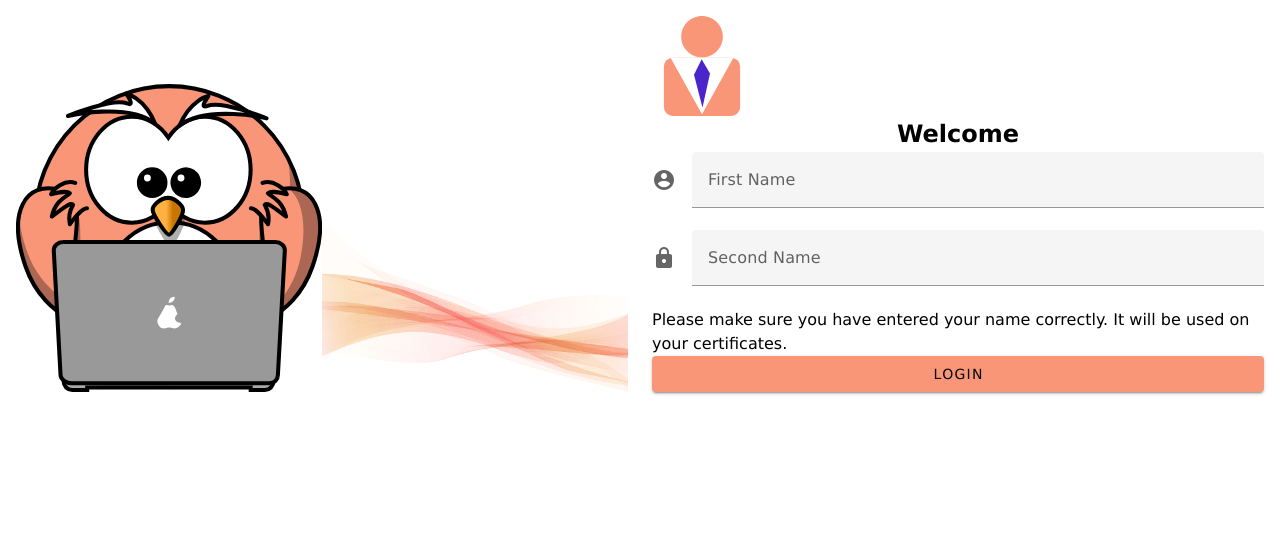
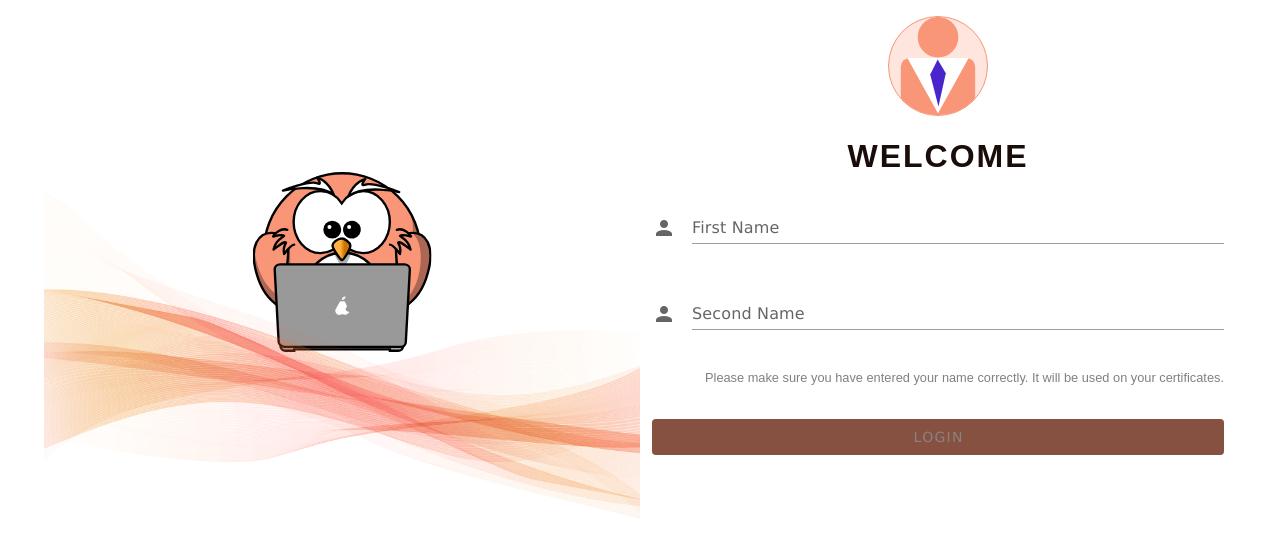
Before and after one commit to Feralwater/Q-for-Quizzes, a Vue app: page /login in a window 1280 px wide. Shown: the top 558 px of the page. Built offline with nearby package versions, Linux system fonts and the light colour scheme.

Commit message:
add styles to login page

```diff
--- /dev/null
+++ b/src/views/LoginView/LoginView.scss
@@ -0,0 +1,52 @@
+.image {
+  padding: 0;
+
+  &__owl {
+    width: 30%;
+    left: 50%;
+    top: 50%;
+    transform: translate(-50%, -50%);
+  }
+
+  &__wave {
+    width: 100%;
+    bottom: 0;
+  }
+}
+
+.login {
+  margin-bottom: 2rem;
+  display: flex;
+  flex-direction: column;
+  gap: 1rem;
+
+  &__avatar {
+    width: 100px;
+    height: 100px;
+    border-radius: 50%;
+    background-color: var(--background);
+    border: 1px solid var(--primary);
+    margin: 0 auto;
+  }
+
+  &__title {
+    text-align: center;
+    font-size: 2rem;
+    font-weight: 700;
+    color: var(--text-color);
+    letter-spacing: 2px;
+    text-transform: uppercase;
+    font-family: 'Jost', sans-serif;
+  }
+
+  &__info {
+    text-align: end;
+    font-size: .8rem;
+    color: var(--grey);
+    font-family: 'Jost', sans-serif;
+  }
+
+  &__button {
+    color: var(--light-text-color);
+  }
+}
--- a/src/views/LoginView/LoginView.vue
+++ b/src/views/LoginView/LoginView.vue
@@ -1,5 +1,5 @@
 <script setup lang="ts">
-import { ref } from 'vue';
+import { computed, ref } from 'vue';
 import wave from '@/assets/images/wave.png';
 import avatar from '@/assets/images/avatar.svg';
 import owl from '@/assets/images/owlNotebook.svg';
@@ -11,6 +11,7 @@ const { setLocalStorage } = useLocalStorage<User>('user', { firstName: '', secon
 
 const firstName = ref('');
 const secondName = ref('');
+const isFormValid = computed(() => !!firstName.value && !!secondName.value);
 
 const login = () => {
   setLocalStorage({ firstName: firstName.value, secondName: secondName.value });
@@ -21,70 +22,76 @@ const login = () => {
 
 
 <template>
-  <v-container fluid>
+  <v-container>
     <v-row>
       <v-col
         cols="12"
         sm="6"
-        class="d-flex align-end"
+        class="image"
       >
         <v-img
           :src="owl"
           alt="owl looking at notebook"
-          class="owl"
+          class="image__owl"
         />
         <v-img
           :src="wave"
           alt="wave"
-          class="wave"
+          class="image__wave"
         />
       </v-col>
       <v-col
         cols="12"
         sm="6"
       >
-        <div class="login-content">
         <v-form @submit.prevent="login">
-            <div class="text-center">
+          <div class="login">
             <v-img
               width="100"
               height="100"
               :src="avatar"
               alt="user avatar"
-                class="avatar"
+              class="login__avatar"
             />
-              <h2 class="title">
+            <h2 class="login__title">
               Welcome
             </h2>
-            </div>
 
             <v-text-field
               v-model="firstName"
-              prepend-icon="mdi-account-circle"
+              prepend-icon="mdi-account"
               label="First Name"
               type="text"
+              variant="underlined"
+              color="primary"
+              clearable
             />
 
             <v-text-field
               v-model="secondName"
-              prepend-icon="mdi-lock"
+              prepend-icon="mdi-account"
               label="Second Name"
               type="text"
+              variant="underlined"
+              color="primary"
+              clearable
             />
 
-            <p>
+            <p class="login__info">
               Please make sure you have entered your name correctly. It will be used on your certificates.
             </p>
-
+          </div>
           <v-btn
             block
+            :disabled="!isFormValid"
             color="primary"
             type="submit"
           >
+            <span class="login__button">
               Login
+            </span>
           </v-btn>
         </v-form>
-        </div>
       </v-col>
     </v-row>
   </v-container>
@@ -92,5 +99,5 @@ const login = () => {
 
 
 <style scoped>
-
+@import 'LoginView.scss';
 </style>
```
Lines whose indentation alone changed are shown as unchanged.
